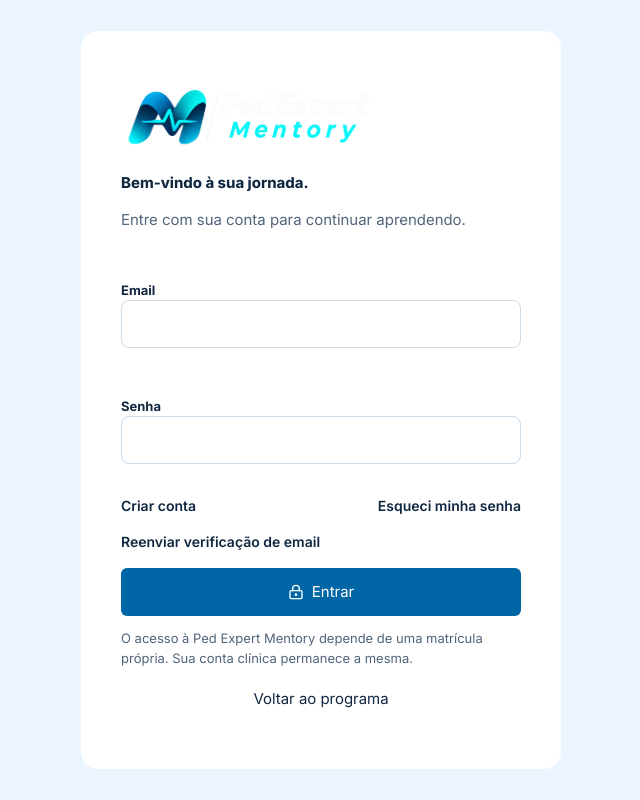
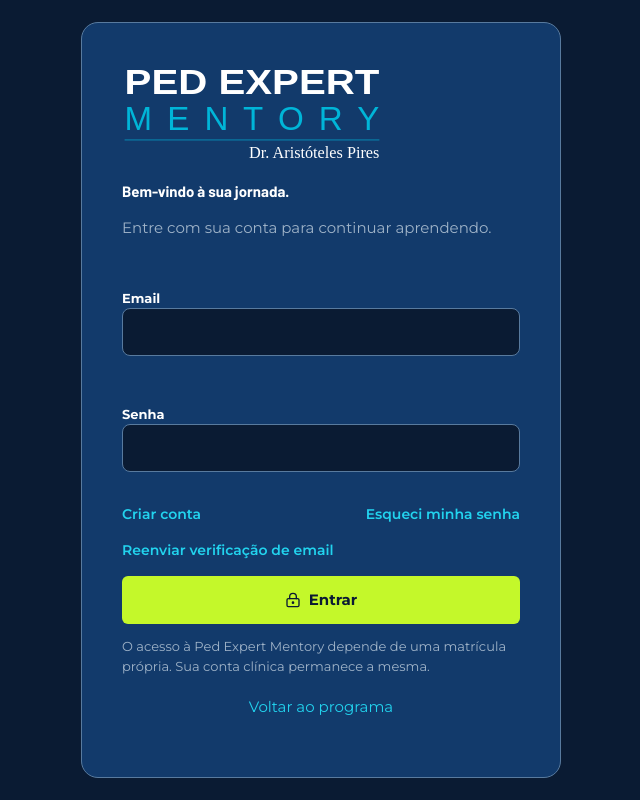
Before and after one commit to g4trader/iatron_calculator, a Next.js app in the folder frontend/: page /mentory/login in a window 1280 px wide. Shown: the whole page, without its empty margins (319-959 px from the left). Built offline with nearby package versions, Linux system fonts and the light colour scheme; no server answers; the database is empty.

Commit message:
feat(mentory): extend review design to authentication screens

```diff
--- a/frontend/app/mentory/brand-system-v1.css
+++ b/frontend/app/mentory/brand-system-v1.css
@@ -45,3 +45,17 @@ body[data-skin="light"] .mentory .mentor-final :is(td,th){color:var(--ink)!impor
 .mentory .mentor-final .btn-primary :is(strong,span,svg){color:inherit}
 .mentory .mentor-final .message{color:var(--brand-700)}
 .mentory .mentor-final .field-error{color:#FF9183}
+
+/* Authentication shares the educational palette, not the clinical theme. */
+.mentory :is(.auth-bg,.mentory-auth-page,.mentory-auth-intro,.mentory-auth-form-panel){background:#0A1B33;color:#FFFFFF;font-family:var(--mentory-body),sans-serif;color-scheme:dark}
+.mentory :is(.auth-card,.mentory-auth-card){background:#123A6B;color:#FFFFFF;border:1px solid #587A9E}
+.mentory :is(.auth-card,.mentory-auth-page) :is(h1,h2){font-family:var(--mentory-heading),sans-serif;color:#FFFFFF}
+.mentory :is(.auth-card,.mentory-auth-page) :is(p,small){color:#9FB3C8}
+.mentory :is(.auth-card,.mentory-auth-card) label{color:#FFFFFF}
+.mentory :is(.auth-card,.mentory-auth-card) :is(input:not([type=checkbox]),select){background:#0A1B33;color:#FFFFFF;border:1px solid #587A9E}
+.mentory :is(.auth-card,.mentory-auth-card) input::placeholder{color:#9FB3C8}
+.mentory :is(.auth-card,.mentory-auth-card) button[type=submit]{background:#C4F82A;color:#0A1B33;border:0;font-weight:700}
+.mentory :is(.auth-card,.mentory-auth-page) a,.mentory .mentory-auth-eyebrow{color:#22D3EE}
+.mentory :is(.auth-card,.mentory-auth-page) :focus-visible{outline:2px solid #22D3EE;outline-offset:3px}
+.mentory :is(.auth-card,.mentory-auth-card) [role=alert]{color:#FFFFFF;border-left:3px solid #F2452D;padding-left:12px}
+.mentory :is(.auth-card,.mentory-auth-card) input:-webkit-autofill{-webkit-text-fill-color:#FFFFFF;box-shadow:0 0 0 1000px #0A1B33 inset}
--- a/frontend/app/mentory/login/page.tsx
+++ b/frontend/app/mentory/login/page.tsx
@@ -2,4 +2,4 @@ import Link from 'next/link';
 import { redirect } from 'next/navigation';
 import { getCurrentUser } from '@/lib/authz';
 import { PasswordLoginForm } from '@/components/auth/PasswordLoginForm';
-export default async function Login(){ if(await getCurrentUser()) redirect('/mentory/aprender'); return <main className="auth-bg"><div className="auth-card"><Link className="brand" href="/mentory"><img src="/images/mentory-logo-oficial.png?v=20261120-light-2" alt="Ped Expert Mentory" style={{width:260,maxWidth:"100%",height:"auto"}}/></Link><h1>Bem-vindo à sua jornada.</h1><p>Entre com sua conta para continuar aprendendo.</p><PasswordLoginForm callbackUrl="/mentory/aprender"/><p className="login-note">O acesso à Ped Expert Mentory depende de uma matrícula própria. Sua conta clínica permanece a mesma.</p><Link className="text-link" href="/mentory">Voltar ao programa</Link></div></main>}
+export default async function Login(){ if(await getCurrentUser()) redirect('/mentory/aprender'); return <main className="auth-bg"><div className="auth-card"><Link className="brand" href="/mentory"><img src="/mentory/brand/logo-principal.svg" alt="Ped Expert Mentory" style={{width:260,maxWidth:"100%",height:"auto"}}/></Link><h1>Bem-vindo à sua jornada.</h1><p>Entre com sua conta para continuar aprendendo.</p><PasswordLoginForm callbackUrl="/mentory/aprender"/><p className="login-note">O acesso à Ped Expert Mentory depende de uma matrícula própria. Sua conta clínica permanece a mesma.</p><Link className="text-link" href="/mentory">Voltar ao programa</Link></div></main>}
--- a/frontend/app/mentory/register/page.tsx
+++ b/frontend/app/mentory/register/page.tsx
@@ -8,7 +8,7 @@ export default async function MentoryRegister(){
   if(await getCurrentUser())redirect('/mentory/aprender');
   return <main className="mentory-auth-page">
     <section className="mentory-auth-intro">
-      <Link href="/mentory" className="mentory-auth-brand"><img src="/images/mentory-logo-dark.svg" alt="Ped Expert Mentory" style={{width:270,maxWidth:"100%",height:"auto"}}/></Link>
+      <Link href="/mentory" className="mentory-auth-brand"><img src="/mentory/brand/logo-principal.svg" alt="Ped Expert Mentory" style={{width:270,maxWidth:"100%",height:"auto"}}/></Link>
       <span className="mentory-auth-eyebrow">SUA JORNADA COMEÇA AQUI</span>
       <h1>Aprenda com segurança. Evolua na prática.</h1>
       <p>Uma única conta para acompanhar sua formação e acessar os recursos incluídos na sua mentoria.</p>
```
